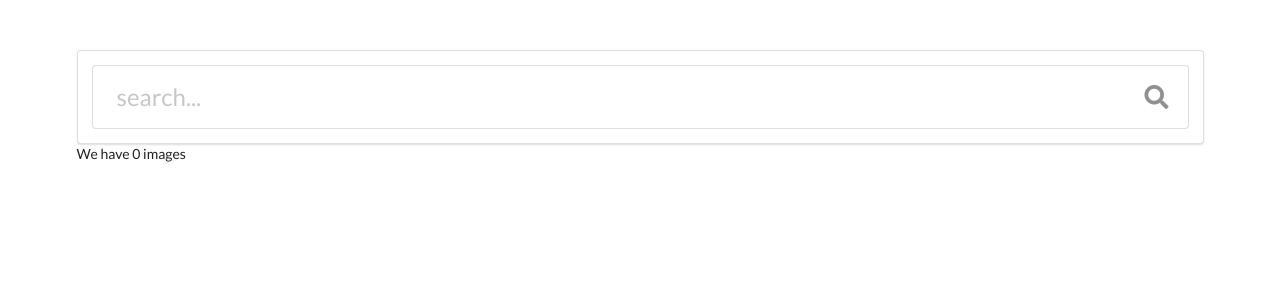
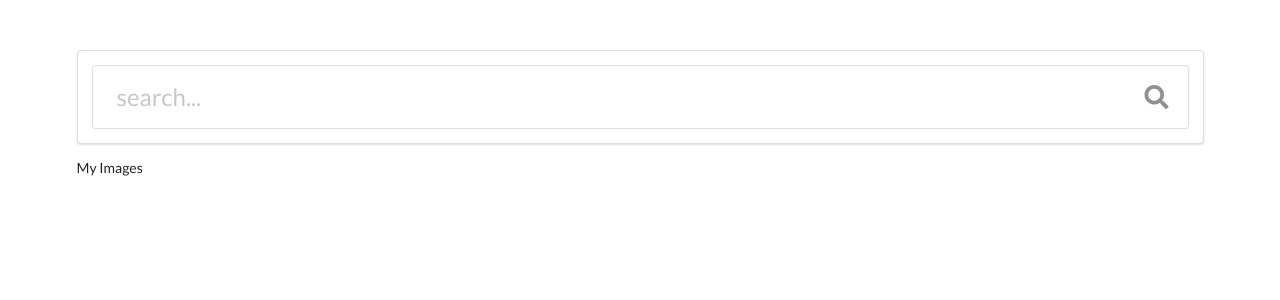
Before and after one commit to david-ewan-campbell/React-Image-List-App, a React (Create React App) app: page / in a window 1280 px wide. Shown: the top 300 px of the page. Built offline with nearby package versions, Linux system fonts and the light colour scheme.

Commit message:
ImageList component added & passed to App component to render the ImageList - console log left in to show array with number of images in console

```diff
--- a/src/components/App.js
+++ b/src/components/App.js
@@ -1,6 +1,7 @@
 import React from 'react';
 import axios from 'axios';
 import SearchInput from './SearchInput';
+import ImageList from './ImageList';
 
 class App extends React.Component {
 
@@ -17,7 +18,7 @@
   return (
     <div className='ui container' style={{marginTop:'50px'}} >
       <SearchInput onSearchSubmit={this.onSearchSubmit} />
-      We have { this.state.images.length } images
+      <ImageList images={this.state.images} />
     </div>
     )
   }
--- /dev/null
+++ b/src/components/ImageList.js
@@ -0,0 +1,12 @@
+import React from 'react';
+
+const ImageList = (props) => {
+  console.log(props)
+  return(
+    <div>
+      My Images
+    </div>
+  )
+}
+
+export default ImageList;
```
